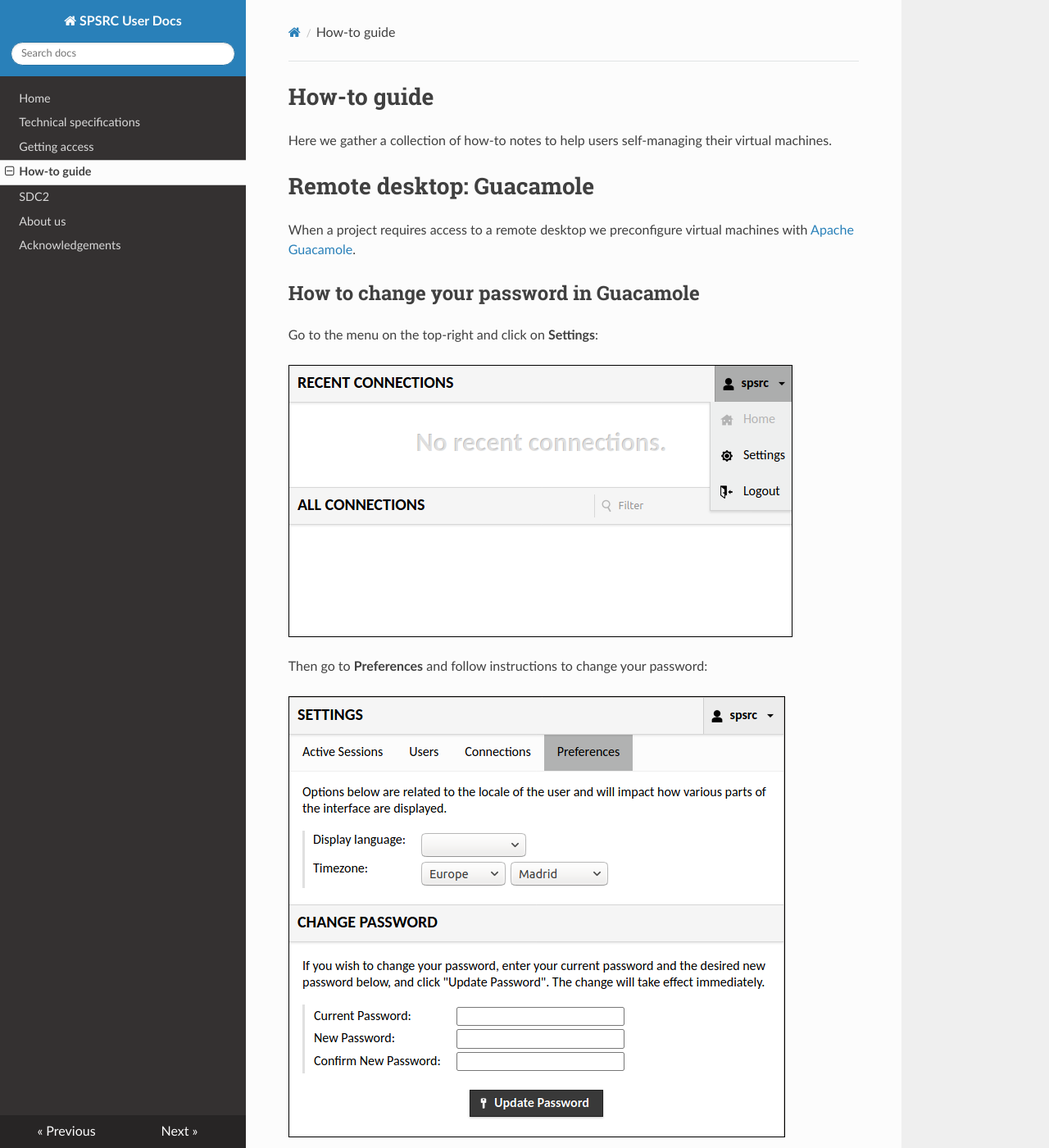
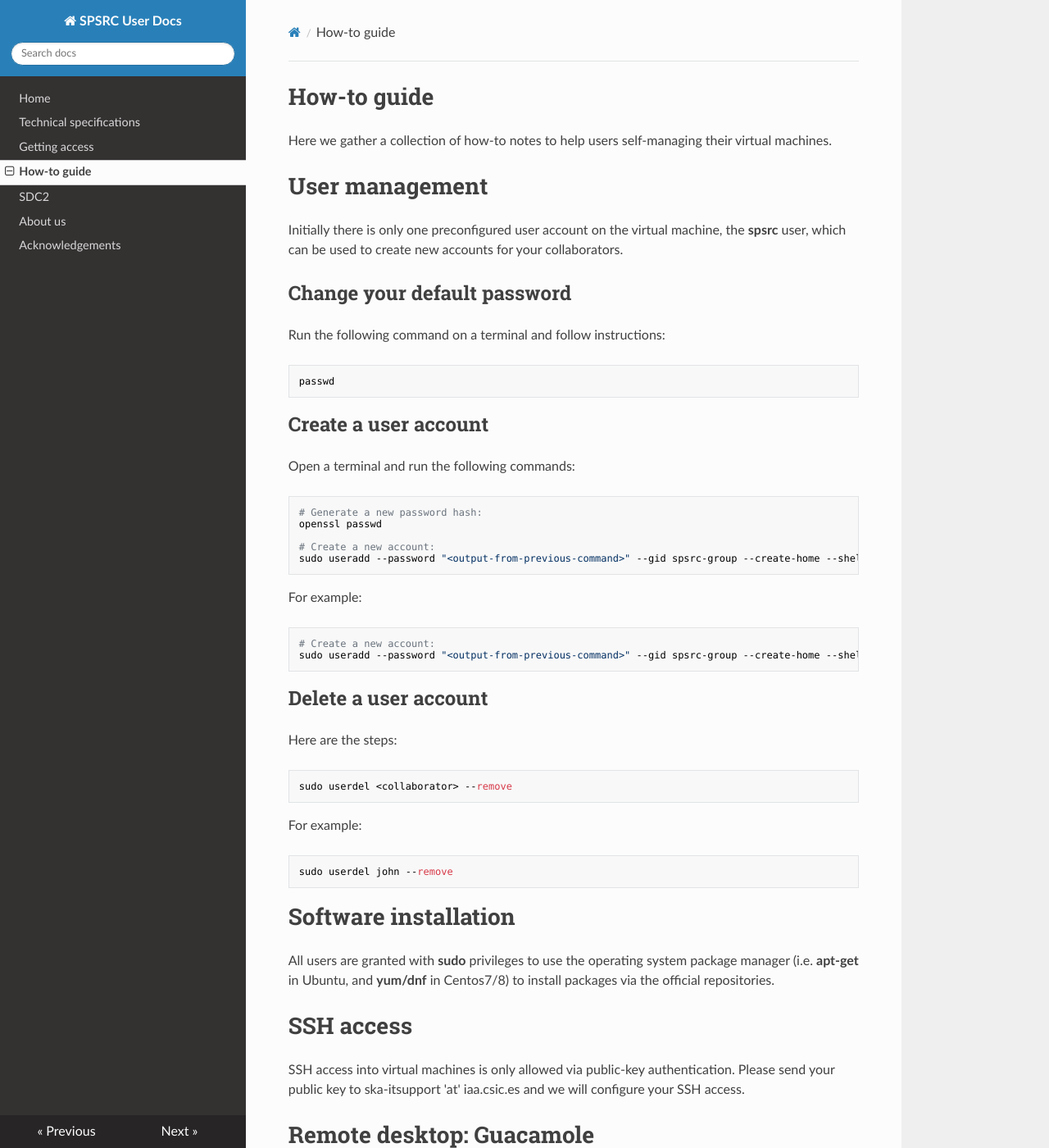
Before and after one commit to espsrc/spsrc_user_docs, an MkDocs documentation site: the page built from docs/howto.md, in a window 1280 px wide and 1400 px high. Shown: the whole window at 82% size. Built offline with MkDocs 1.6.1, drawn with Linux system fonts in a browser that asks for light colours; nearby versions of some CDN libraries.

Commit message:
Update howto.md

````diff
--- a/docs/howto.md
+++ b/docs/howto.md
@@ -1,6 +1,56 @@
 # How-to guide
 
 Here we gather a collection of how-to notes to help users self-managing their virtual machines.
+
+# User management
+
+Initially there is only one preconfigured user account on the virtual machine, the **spsrc** user,
+which can be used to create new accounts for your collaborators.
+
+## Change your default password
+
+Run the following command on a terminal and follow instructions:
+```
+passwd
+```
+
+## Create a user account
+
+Open a terminal and run the following commands:
+```
+# Generate a new password hash:
+openssl passwd
+
+# Create a new account:
+sudo useradd --password "<output-from-previous-command>" --gid spsrc-group --create-home --shell /bin/bash <collaborator>
+```
+For example:
+```
+# Create a new account:
+sudo useradd --password "<output-from-previous-command>" --gid spsrc-group --create-home --shell /bin/bash john
+```
+
+## Delete a user account
+
+Here are the steps:
+```
+sudo userdel <collaborator> --remove
+```
+For example:
+```
+sudo userdel john --remove
+```
+
+# Software installation
+
+All users are granted with **sudo** privileges to use the operating system package manager
+(i.e. **apt-get** in Ubuntu, and **yum/dnf** in Centos7/8) to install packages via the official
+repositories.
+
+# SSH access
+
+SSH access into virtual machines is only allowed via public-key authentication.
+Please send your public key to ska-itsupport 'at' iaa.csic.es and we will configure your SSH access.
 
 # Remote desktop: Guacamole
 
````
